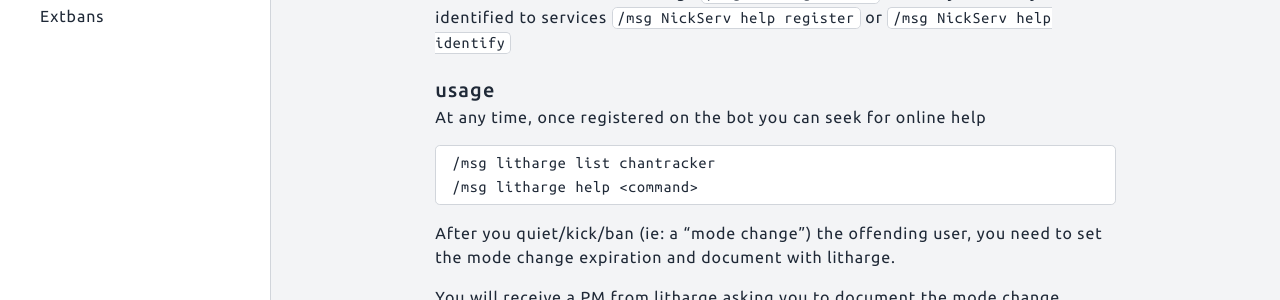
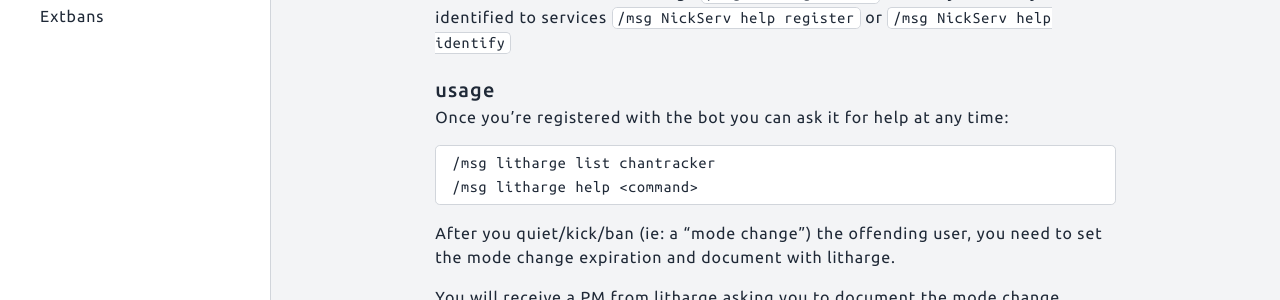
Before and after one commit to Libera-Chat/libera-chat.github.io, a Jekyll site: the page built from content/_guides/bots.md, in a window 1280 px wide and 900 px high, scrolled down 791 px. Shown: the part 152-452 px from the top of the window. Built offline with Jekyll 4.4.1, drawn with Linux system fonts in a browser that asks for light colours.

Commit message:
Update content/_guides/bots.md
Co-authored-by: Frederik “Freso” S. Olesen <177659+Freso@users.noreply.github.com>

```diff
--- a/content/_guides/bots.md
+++ b/content/_guides/bots.md
@@ -34,7 +34,7 @@ This only works if you are identified to services `/msg NickServ help register`
 
 ### usage
 
-At any time, once registered on the bot you can seek for online help
+Once you’re registered with the bot you can ask it for help at any time:
 
     /msg litharge list chantracker
     /msg litharge help <command>
```
